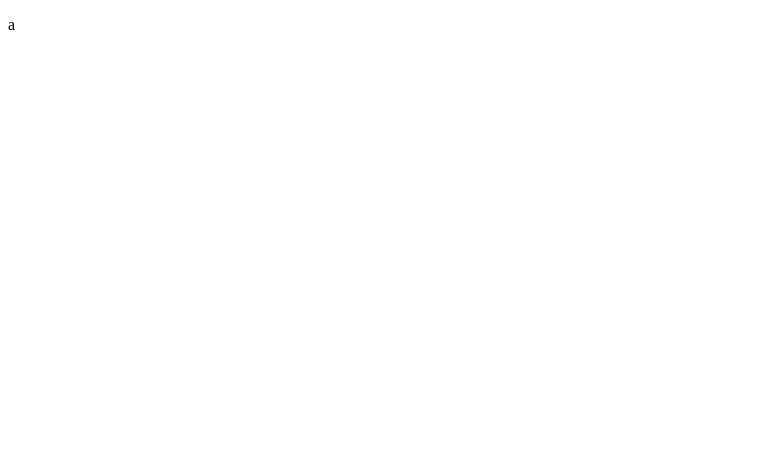
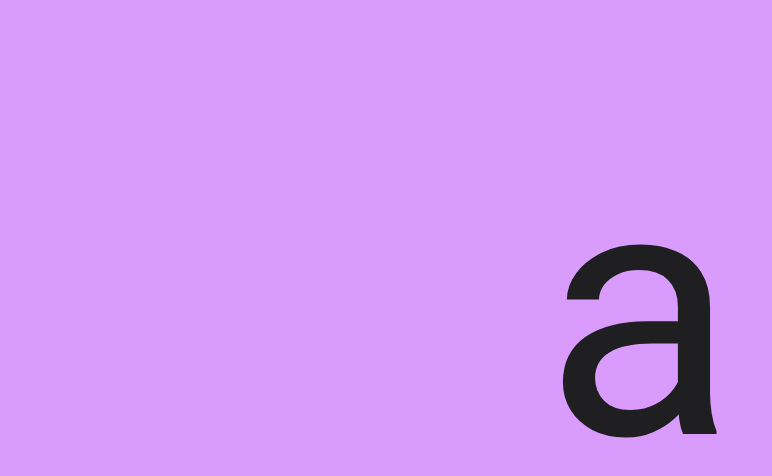
Before and after one commit to curtisosborn/alphabet-flashcards, a plain HTML site: page index.html in a window 1280 px wide. Shown: the whole page, without its empty margins (0-772 px from the left). Drawn offline with Linux system fonts and the light colour scheme.

Commit message:
I had the index page instead of css styles

```diff
--- a/style.css
+++ b/style.css
@@ -1,23 +1,27 @@
-<!DOCTYPE html>
-<html lang="en">
-	<head>
-		<meta charset="UTF-8" />
-		<meta name="viewport" content="width=device-width, initial-scale=1.0" />
-		<meta http-equiv="X-UA-Compatible" content="ie=edge" />
-		<link rel="stylesheet" href="style.css" />
-		<link
-			href="https://fonts.googleapis.com/css?family=Heebo:400,700"
-			rel="stylesheet"
-		/>
-		<title>Flashcards</title>
-	</head>
-	<body>
-		<div class="container">
-			<div id="letter-container">
-				<p id="new-letter">a</p>
-			</div>
-			<!-- <div id="button">New Letter</div> -->
-		</div>
-		<script src="app.js"></script>
-	</body>
-</html>
+* {
+	margin: 0;
+	padding: 0;
+	box-sizing: border-box;
+	font-family: "Heebo", sans-serif;
+	color: rgb(31, 31, 34);
+}
+
+.container {
+	width: 100%;
+	height: 100vh;
+	background: rgb(217, 156, 253);
+}
+
+#letter-container {
+	width: 100%;
+	height: 100%;
+}
+
+#new-letter {
+	width: 100%;
+	height: 100%;
+	cursor: pointer;
+	padding-top: 65px;
+	font-size: 22em;
+	text-align: center;
+}
```
